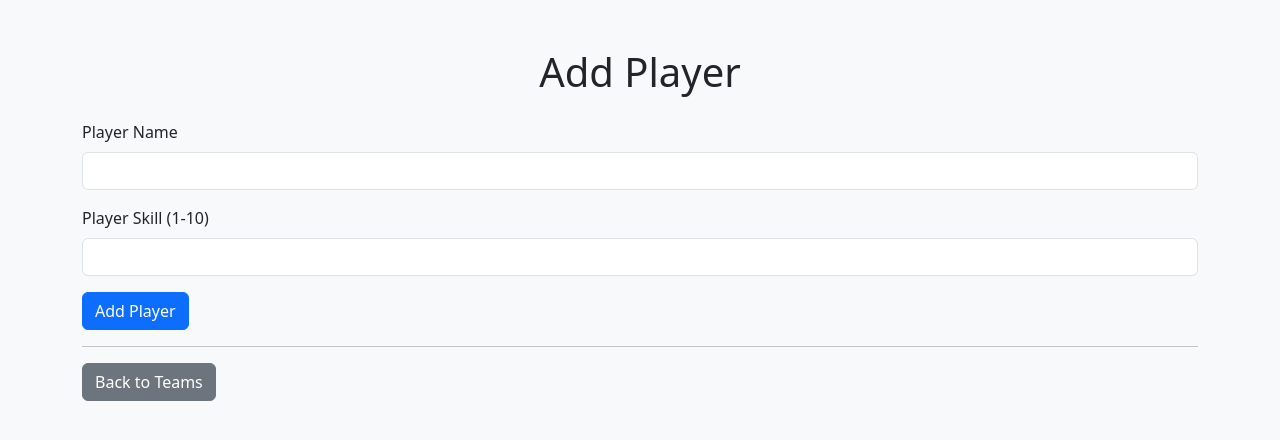
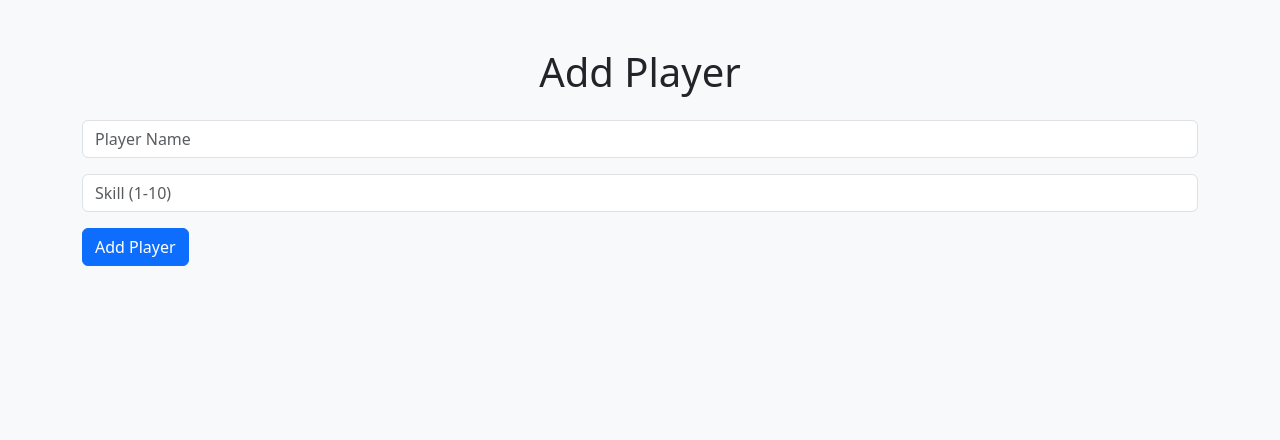
Before and after one commit to MarkkoFarmer/Team-Balancer, a Flask app: page /add_player in a window 1280 px wide. Shown: the top 440 px of the page. Run offline with Flask 3, Linux system fonts and the light colour scheme.

Commit message:
Update add_player.html

```diff
--- a/templates/add_player.html
+++ b/templates/add_player.html
@@ -8,23 +8,15 @@
 <body class="bg-light p-5">
 <div class="container">
     <h1 class="mb-4 text-center">Add Player</h1>
-
     <form method="POST">
         <div class="mb-3">
-            <label for="player_name" class="form-label">Player Name</label>
-            <input type="text" class="form-control" id="player_name" name="player_name" required>
+            <input type="text" class="form-control" name="name" placeholder="Player Name" required>
         </div>
         <div class="mb-3">
-            <label for="player_skill" class="form-label">Player Skill (1-10)</label>
-            <input type="number" class="form-control" id="player_skill" name="player_skill" min="1" max="10" required>
+            <input type="number" class="form-control" name="skill" min="1" max="10" placeholder="Skill (1-10)" required>
         </div>
         <button type="submit" class="btn btn-primary">Add Player</button>
     </form>
-
-    <hr>
-    <a href="{{ url_for('index') }}" class="btn btn-secondary">Back to Teams</a>
 </div>
-
-<script src="https://cdn.jsdelivr.net/npm/bootstrap@5.3.3/dist/js/bootstrap.bundle.min.js"></script>
 </body>
 </html>
```
